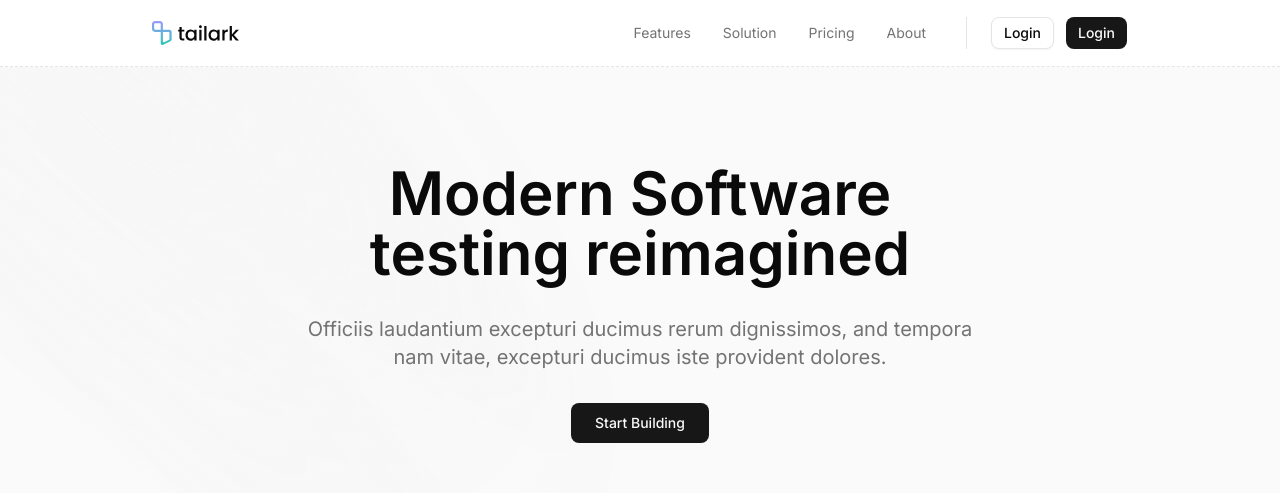
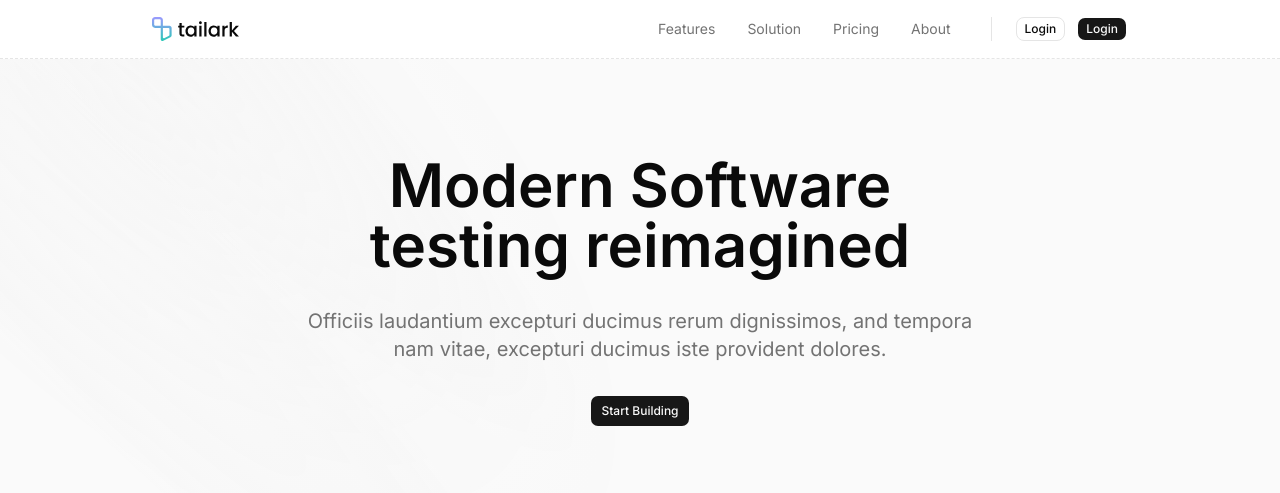
Before and after one commit to arrifat346afs/Descify-wab, a Next.js app: page / in a window 1280 px wide. Shown: the top 493 px of the page. Built offline with nearby package versions, Linux system fonts and the light colour scheme.

Commit message:
feat: add Button component with variant and size support

```diff
--- /dev/null
+++ b/components/ui/button.tsx
@@ -0,0 +1,65 @@
+import * as React from "react"
+import { cva, type VariantProps } from "class-variance-authority"
+import { Slot } from "radix-ui"
+
+import { cn } from "@/lib/utils"
+
+const buttonVariants = cva(
+  "group/button inline-flex shrink-0 items-center justify-center rounded-md border border-transparent bg-clip-padding text-xs/relaxed font-medium whitespace-nowrap transition-all outline-none select-none focus-visible:border-ring focus-visible:ring-2 focus-visible:ring-ring/30 disabled:pointer-events-none disabled:opacity-50 aria-invalid:border-destructive aria-invalid:ring-2 aria-invalid:ring-destructive/20 dark:aria-invalid:border-destructive/50 dark:aria-invalid:ring-destructive/40 [&_svg]:pointer-events-none [&_svg]:shrink-0 [&_svg:not([class*='size-'])]:size-4",
+  {
+    variants: {
+      variant: {
+        default: "bg-primary text-primary-foreground hover:bg-primary/80",
+        outline:
+          "border-border hover:bg-input/50 hover:text-foreground aria-expanded:bg-muted aria-expanded:text-foreground dark:bg-input/30",
+        secondary:
+          "bg-secondary text-secondary-foreground hover:bg-secondary/80 aria-expanded:bg-secondary aria-expanded:text-secondary-foreground",
+        ghost:
+          "hover:bg-muted hover:text-foreground aria-expanded:bg-muted aria-expanded:text-foreground dark:hover:bg-muted/50",
+        destructive:
+          "bg-destructive/10 text-destructive hover:bg-destructive/20 focus-visible:border-destructive/40 focus-visible:ring-destructive/20 dark:bg-destructive/20 dark:hover:bg-destructive/30 dark:focus-visible:ring-destructive/40",
+        link: "text-primary underline-offset-4 hover:underline",
+      },
+      size: {
+        default:
+          "h-7 gap-1 px-2 text-xs/relaxed has-data-[icon=inline-end]:pr-1.5 has-data-[icon=inline-start]:pl-1.5 [&_svg:not([class*='size-'])]:size-3.5",
+        xs: "h-5 gap-1 rounded-sm px-2 text-[0.625rem] has-data-[icon=inline-end]:pr-1.5 has-data-[icon=inline-start]:pl-1.5 [&_svg:not([class*='size-'])]:size-2.5",
+        sm: "h-6 gap-1 px-2 text-xs/relaxed has-data-[icon=inline-end]:pr-1.5 has-data-[icon=inline-start]:pl-1.5 [&_svg:not([class*='size-'])]:size-3",
+        lg: "h-8 gap-1 px-2.5 text-xs/relaxed has-data-[icon=inline-end]:pr-2 has-data-[icon=inline-start]:pl-2 [&_svg:not([class*='size-'])]:size-4",
+        icon: "size-7 [&_svg:not([class*='size-'])]:size-3.5",
+        "icon-xs": "size-5 rounded-sm [&_svg:not([class*='size-'])]:size-2.5",
+        "icon-sm": "size-6 [&_svg:not([class*='size-'])]:size-3",
+        "icon-lg": "size-8 [&_svg:not([class*='size-'])]:size-4",
+      },
+    },
+    defaultVariants: {
+      variant: "default",
+      size: "default",
+    },
+  }
+)
+
+function Button({
+  className,
+  variant = "default",
+  size = "default",
+  asChild = false,
+  ...props
+}: React.ComponentProps<"button"> &
+  VariantProps<typeof buttonVariants> & {
+    asChild?: boolean
+  }) {
+  const Comp = asChild ? Slot.Root : "button"
+
+  return (
+    <Comp
+      data-slot="button"
+      data-variant={variant}
+      data-size={size}
+      className={cn(buttonVariants({ variant, size, className }))}
+      {...props}
+    />
+  )
+}
+
+export { Button, buttonVariants }
```
